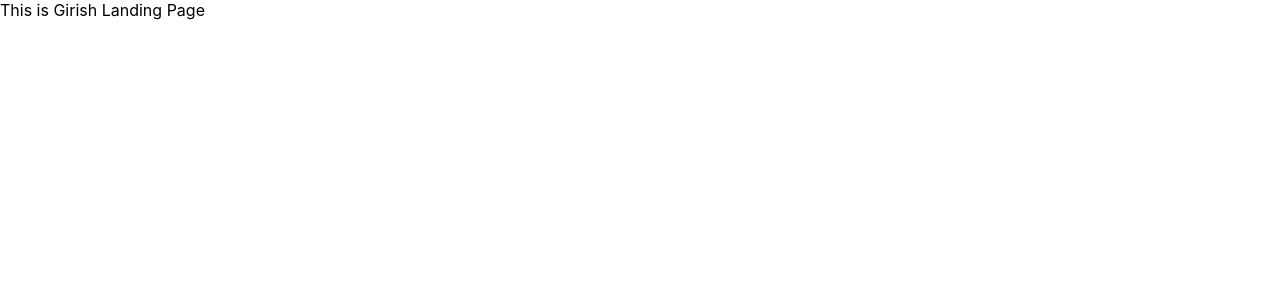
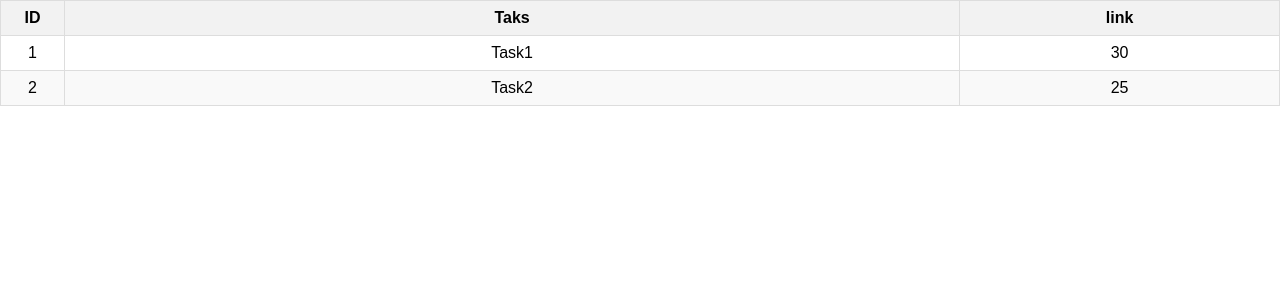
Before and after one commit to ravimanchi0321/E-comm-Dashboard, a React (Create React App) app: page /GirishPage in a window 1280 px wide. Shown: the top 300 px of the page. Built offline with nearby package versions, Linux system fonts and the light colour scheme.

Commit message:
Table added to each user screen

```diff
--- /dev/null
+++ b/src/Components/TableComponent.js
@@ -0,0 +1,29 @@
+import React from "react";
+import "../Styles/TableComponent.css";
+
+const TableComponent = ({ data, columns }) => {
+    return (
+        <table className="table">
+            <thead>
+                <tr>
+                    {columns.map((column) => (
+                        <th key={column.key} style={{ width: column.width }}>
+                            {column.header}
+                        </th>
+                    ))}
+                </tr>
+            </thead>
+            <tbody>
+                {data.map((row) => (
+                    <tr key={row.id}>
+                        {columns.map((column) => (
+                            <td key={column.key}>{row[column.key]}</td>
+                        ))}
+                    </tr>
+                ))}
+            </tbody>
+        </table>
+    );
+};
+
+export default TableComponent;
--- /dev/null
+++ b/src/Data/GirishTableData.json
@@ -0,0 +1,11 @@
+{
+  "data": [
+    { "id": 1, "name": "Task1", "link": 30 },
+    { "id": 2, "name": "Task2", "link": 25 }
+  ],
+  "columns": [
+    { "key": "id", "header": "ID", "width": "5%" },
+    { "key": "name", "header": "Taks" , "width": "70%" },
+    { "key": "link", "header": "link", "width": "25%" }
+  ]
+}
--- /dev/null
+++ b/src/Data/RaviTableData.json
@@ -0,0 +1,11 @@
+{
+  "data": [
+    { "id": 1, "name": "Task1", "link": 30 },
+    { "id": 2, "name": "Task2", "link": 25 }
+  ],
+  "columns": [
+    { "key": "id", "header": "ID", "width": "5%" },
+    { "key": "name", "header": "Taks" , "width": "70%" },
+    { "key": "link", "header": "link", "width": "25%" }
+  ]
+}
--- /dev/null
+++ b/src/Data/VamshiTableData.json
@@ -0,0 +1,11 @@
+{
+    "data": [
+      { "id": 1, "name": "Task1", "link": 30 },
+      { "id": 2, "name": "Task2", "link": 25 }
+    ],
+    "columns": [
+      { "key": "id", "header": "ID", "width": "5%" },
+      { "key": "name", "header": "Taks" , "width": "70%" },
+      { "key": "link", "header": "link", "width": "25%" }
+    ]
+  }
--- a/src/Pages/GirishLandingPage.js
+++ b/src/Pages/GirishLandingPage.js
@@ -1,8 +1,13 @@
 import React from "react";
+import TableComponent from "../Components/TableComponent";
+import GirishTableComponet from "../Data/GirishTableData.json"
 
 const GirisLandingPage = () => {
+    const { data, columns } = GirishTableComponet;
     return (
-        <span>This is Girish Landing Page</span>
+        <div>
+            <TableComponent data={data} columns={columns} />
+        </div>
     );
 };
 export default GirisLandingPage;
--- a/src/Pages/RaviLandingPage.js
+++ b/src/Pages/RaviLandingPage.js
@@ -1,16 +1,13 @@
 import React from "react";
+import TableComponent from "../Components/TableComponent";
+import RaviTableData from "../Data/RaviTableData.json"
 
 const RaviLandingPage = () => {
-    function myFunction(){
-        const text=document.getElementById("demo")
-        text.innerText="Vmshi"
-      }
+    const { data, columns } = RaviTableData;
 
     return (
         <div>
-            <p id = "demo">Ravi Kumar DevOps</p>
-            <button type = "button" onClick={myFunction}>Try it</button>
-            {/* <a href="https://medium.com/@ravimanchi32/git-and-github-part-2-6c53ec889107" target="_blank"  rel="noreferrer">medium!</a> */}
+            <TableComponent data={data} columns={columns} />
         </div>
     );
 };
--- a/src/Pages/VamshiLandingPage.js
+++ b/src/Pages/VamshiLandingPage.js
@@ -1,8 +1,13 @@
 import React from "react";
+import TableComponent from "../Components/TableComponent";
+import VamshiTableData from "../Data/VamshiTableData.json"
 
 const VamshiLandingPage = () => {
+    const { data, columns } = VamshiTableData;
     return (
-        <span>This is Vamshi Landing Page</span>
+        <div>
+            <TableComponent data={data} columns={columns} />
+        </div>
     );
 };
 export default VamshiLandingPage;
--- /dev/null
+++ b/src/Styles/TableComponent.css
@@ -0,0 +1,35 @@
+.table {
+    justify-content: center;
+    border-collapse: collapse;
+    width: 100%;
+    font-family: Arial, sans-serif;
+}
+
+.table th, .table td {
+    border: 1px solid #dddddd;
+    padding: 8px;
+    text-align: left;
+}
+
+.table th {
+    background-color: #f2f2f2;
+    font-weight: bold;
+}
+
+.table tr:nth-child(even) {
+    background-color: #f9f9f9;
+}
+
+.table tr:hover {
+    background-color: #f1f1f1;
+}
+
+.table th, .table td {
+    text-align: center;
+}
+
+.table th {
+    position: sticky;
+    top: 0;
+    background-color: #f2f2f2;
+}
```
